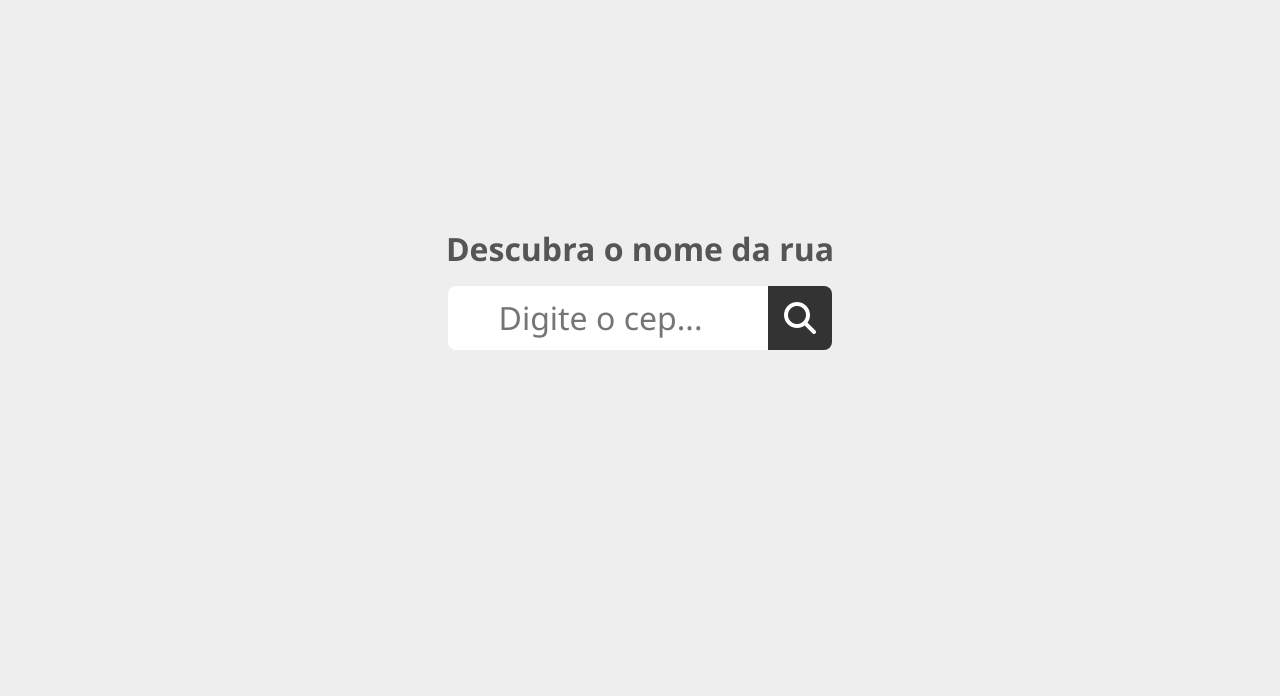
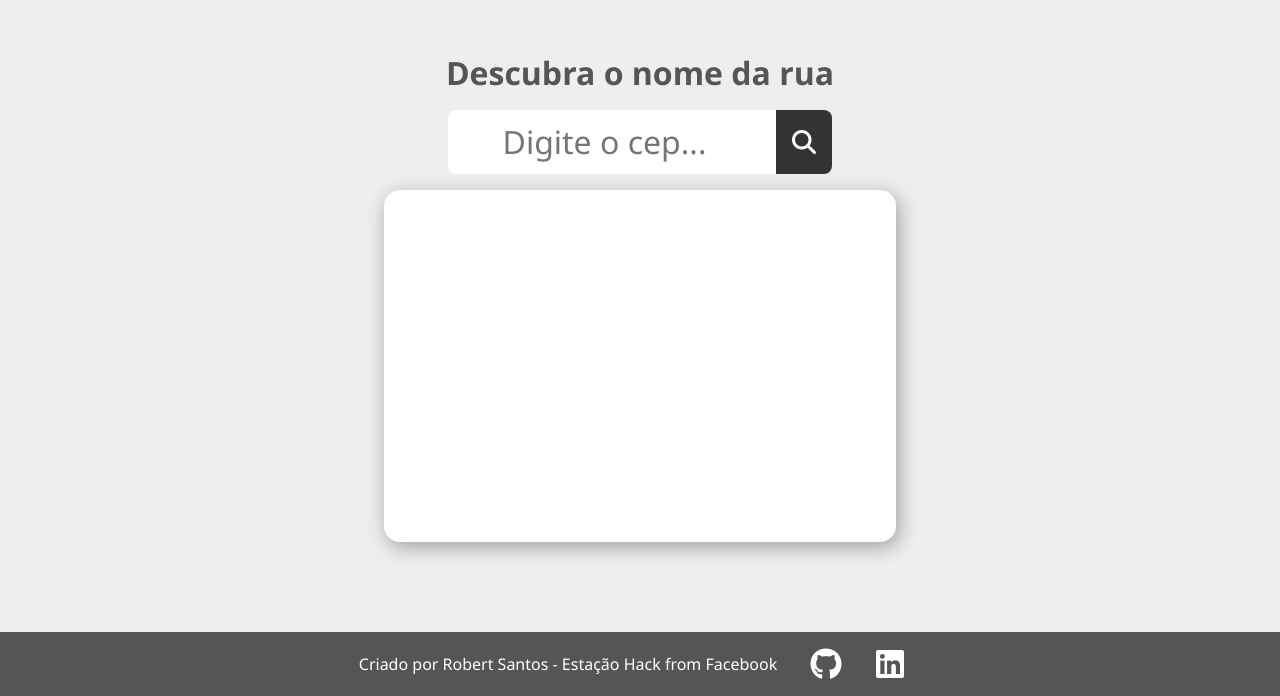
Before and after one commit to robertsantosti/find_street, a plain HTML site: page index.html in a window 1280 px wide. Shown: the part 104-800 px from the top of the page. Drawn offline with Linux system fonts and the light colour scheme.

Commit message:
fixies app find-street

```diff
--- a/index.html
+++ b/index.html
@@ -3,7 +3,7 @@
   <head>
     <meta charset="UTF-8" />
     <meta name="viewport" content="width=device-width, initial-scale=1.0" />
-    <title>Teste Consumo Api</title>
+    <title>Ache o nome da rua</title>
 
     <link rel="stylesheet" href="styles.css" />
   </head>
@@ -25,8 +25,19 @@
     </form>
 
     <div>
-      <ul id="results"></ul>
+      <ol id="results"></ul>
     </div>
+
+    <footer>
+      <p>
+        Criado por Robert Santos - Estação Hack from Facebook
+      </p>
+
+      <div class="social-links">
+        <a href="https://github.com/robertsantosti" rel="noopener noreferrer" target="_blank" class="fab fa-github"></a>
+        <a href="https://www.linkedin.com/in/robertsantosti" rel="noopener noreferrer" target="_blank" class="fab fa-linkedin"></a>
+      </div>
+    </footer>
 
     <script src="script.js"></script>
     <script
--- a/script.js
+++ b/script.js
@@ -33,6 +33,7 @@ form.addEventListener("submit", event => {
   searched.push(cepInput.value);
 
   cepInput.value = null;
+  cepInput.focus();
 
   this.get(url);
   return;
--- a/styles.css
+++ b/styles.css
@@ -48,17 +48,59 @@ form input {
 form button {
   border: 0;
   padding: 0 1rem;
-  font-size: 2rem;
+  font-size: 1.5rem;
   color: #fff;
   background-color: #333;
   border-radius: 0 0.5rem 0.5rem 0;
 }
 
-ul {
-  list-style: none;
+ol {
+  overflow-y: scroll;
+  height: 20rem;
+  width: 30rem;
+  background-color: #fff;
+  padding: 1rem;
+  list-style-position: inside;
+  border-radius: 1rem;
+  box-shadow: 3px 5px 20px #0005;
 }
 
-ul li {
-  font-size: 1.5rem;
+ol li {
+  font-size: 1.25rem;
   font-weight: 300;
 }
+
+footer {
+  position: fixed;
+  bottom: 0;
+  padding: 1rem 0;
+  background-color: #555555;
+  width: 100%;
+  color: #fff;
+  font-weight: 300;
+  display: flex;
+  justify-content: center;
+  align-items: center;
+}
+
+footer .social-links {
+  margin-left: 1rem;
+  display: flex;
+  justify-content: space-around;
+  width: 10%;
+}
+
+footer .social-links a {
+  color: #fff;
+  font-size: 2rem;
+}
+
+::-webkit-scrollbar {
+  width: 12px;
+}
+
+::-webkit-scrollbar-thumb {
+  border-radius: 10px;
+  background: rgba(155, 155, 155, 0.8);
+  box-shadow: inset 0 0 6px rgba(0, 0, 0, 0.5);
+}
```
